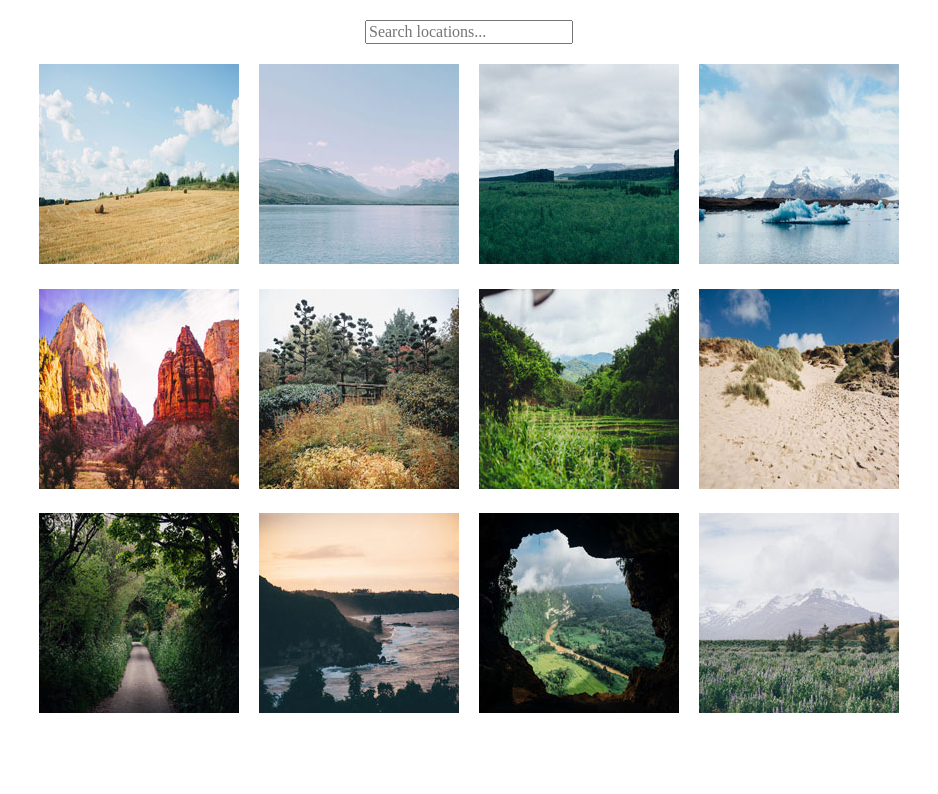
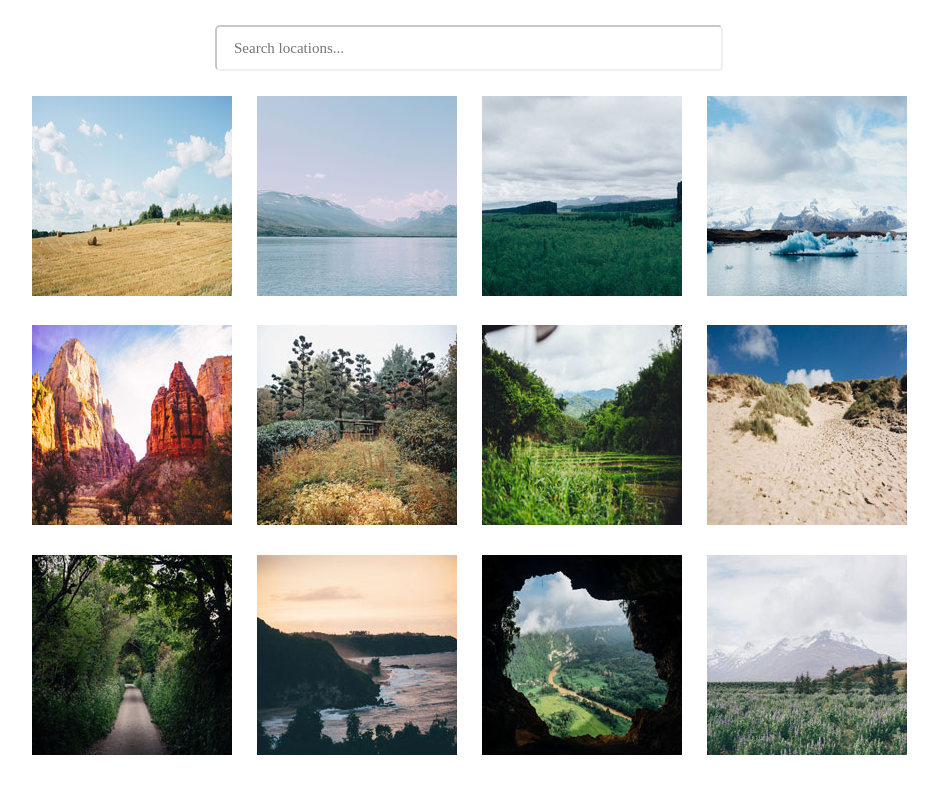
Before and after one commit to hewadnoori/techdegree-project-5, a plain HTML site: page index.html in a window 1280 px wide. Shown: the whole page, without its empty margins (171-1109 px from the left). Drawn offline with Linux system fonts and the light colour scheme.

Commit message:
added styles to searchbar

```diff
--- a/styles.css
+++ b/styles.css
@@ -1,18 +1,25 @@
 .grid{
-display: grid;
-justify-content: center;
-align-content:flex-start;
-height:90vh;
-grid-template-columns: 200px 200px 200px 200px;
-grid-template-rows: auto auto auto;
-grid-column-gap: 20px;
-grid-row-gap: 20px;
+    display: grid;
+    justify-content: center;
+    align-content: flex-start;
+    height: 90vh;
+    grid-template-columns: 200px 200px 200px 200px;
+    grid-template-rows: auto auto auto;
+    grid-column-gap: 25px;
+    grid-row-gap: 25px;
+}
+#search-space{
+    text-align: center;
+    margin: 25px;
 }
 
-#search-space{
-    text-align: center;
-    margin: 20px;
+#searchbar{
+    width: 500px;
+    height: 40px;
+    font-size: 15px;
+    border-radius: 5px;
+    border-color: rgba(215, 226, 211, 0.479);
 }
-#searchbar{
-
+#searchbar::placeholder{
+    padding-left: 15px;
 }
```
